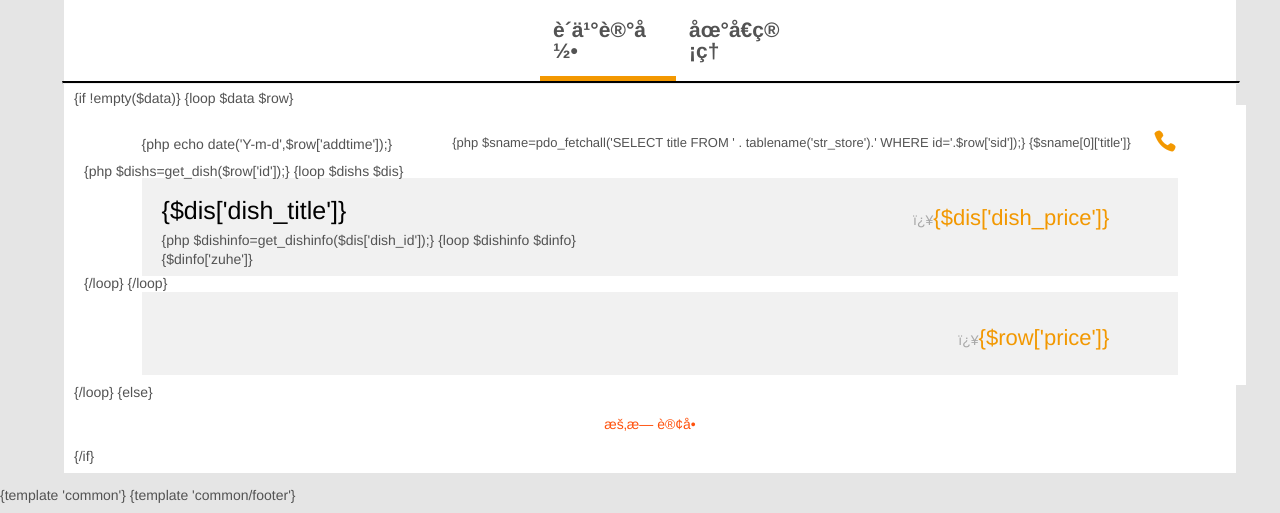
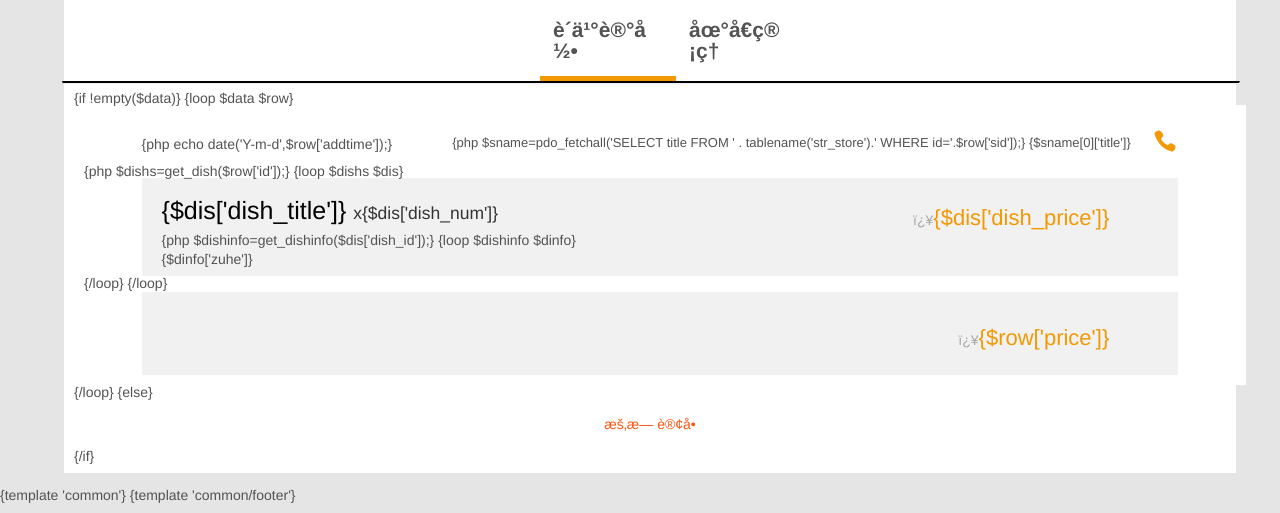
Before and after one commit to xmuzhangshuai/-, a PHP site: page /upacp_sdk_php/addons/str_takeout/template/mobile/myorder.html in a window 1280 px wide. Shown: the part 192-705 px from the top of the page. Run offline with PHP 8.4, Linux system fonts and the light colour scheme.

Commit message:
FIX 入口页面跳转错误

```diff
--- a/SuperPower/addons/str_takeout/template/mobile/address.html
+++ b/SuperPower/addons/str_takeout/template/mobile/address.html
@@ -378,14 +378,14 @@
 			}*/
 			if(!$(this).hasClass('disabled')){
 				$(this).addClass('disabled');
-				$.post("{php echo $this->createMobileUrl('address', array('op' => 'post', 'sid' => $sid))}", {'id':id,'address':address, 'room':room , 'mobile':mobile, 'realname':realname,'sid':sid}, function(data){
+				$.post("{php echo $this->createMobileUrl('address', array('op' => 'post'))}", {'id':id,'address':address, 'room':room , 'mobile':mobile, 'realname':realname,'sid':sid}, function(data){
 					var data = $.parseJSON(data);
 					if(!data.errorno) {
-						$.post("{php echo $this->createMobileUrl('address', array('op' => 'default', 'sid' => $sid))}", {'id':data.message},function(){
+						$.post("{php echo $this->createMobileUrl('address', array('op' => 'default'))}", {'id':data.message,'sid':sid},function(){
 							if(r==1) {
 								location.href=return_url1 + '&address_id='+data.message;
 							} else if(r==2) {
-								location.href=return_url2 + '&address_id='+data.message;
+								location.href=return_url2 + '&address_id='+data.message+'&sid='+sid;
 							} else {
 								location.href = "{php echo $this->createMobileUrl('address', array('op' => 'list', 'sid' => $sid));}"
 							}
--- a/SuperPower/addons/str_takeout/template/mobile/index.html
+++ b/SuperPower/addons/str_takeout/template/mobile/index.html
@@ -1,9 +1,9 @@
 {template 'common/header'}
 <script>
 {if $address['address']}
-location.href = "{php echo $this->createMobileUrl('dish', array('sid' => $address['sid']));}"
+location.href = "{php echo $this->createMobileUrl('dish', array('sid' => $address['sid']));}";
 {else}
-location.href = "{php echo $this->createMobileUrl('address', array('op' => 'init'));}"
+location.href = "{php echo $this->createMobileUrl('address', array('op' => 'init','r' => 2));}";
 {/if}
 </script>
 {template 'common'}
--- a/SuperPower/addons/str_takeout/template/mobile/myorder.html
+++ b/SuperPower/addons/str_takeout/template/mobile/myorder.html
@@ -47,7 +47,7 @@
 		{php $dishs=get_dish($row['id']);} {loop $dishs $dis}
 		<li class="cont_box order_item">
 			<div>
-				<h3>{$dis['dish_title']}<strong>￥<span class="unit_price">{$dis['dish_price']}</span></strong></h3>
+				<h3>{$dis['dish_title']}  <span class="order_item_count">x{$dis['dish_num']}</span><strong>￥<span class="unit_price">{$dis['dish_price']}</span></strong></h3>
 			</div>
 		{php $dishinfo=get_dishinfo($dis['dish_id']);} {loop $dishinfo $dinfo}
 			<span class="food_detailed info">{$dinfo['zuhe']}</span>
--- a/SuperPower/addons/str_takeout/template/resource/css/main.css
+++ b/SuperPower/addons/str_takeout/template/resource/css/main.css
@@ -719,6 +719,13 @@
 .menu_list li h3 span {
 	color: #ff510c;
 }
+.menu_list li h3 span.order_item_count {
+	color: #333;
+	font-size: 70%;
+	font-style: normal;
+	font-weight: normal;
+}
+
 .menu_list li p {
 	font-size: 12px;
 	line-height: 1.8;
```
